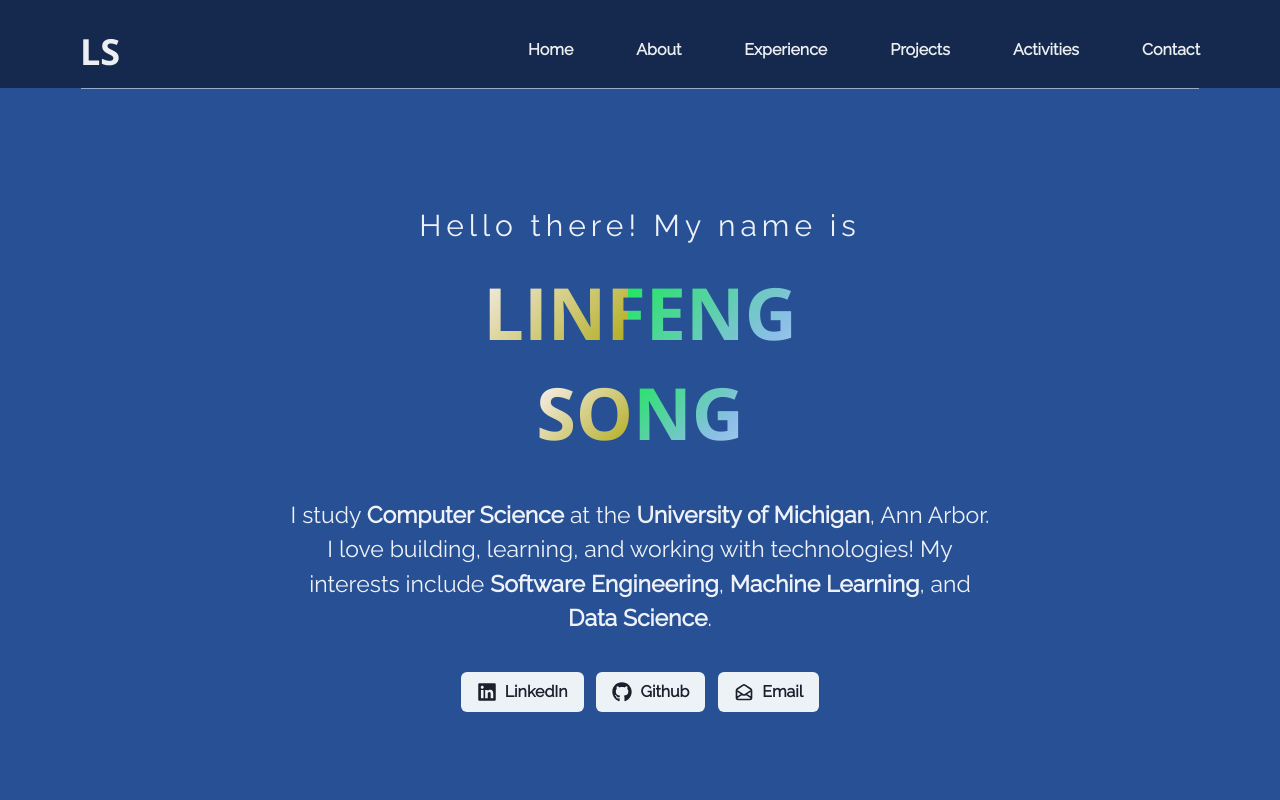
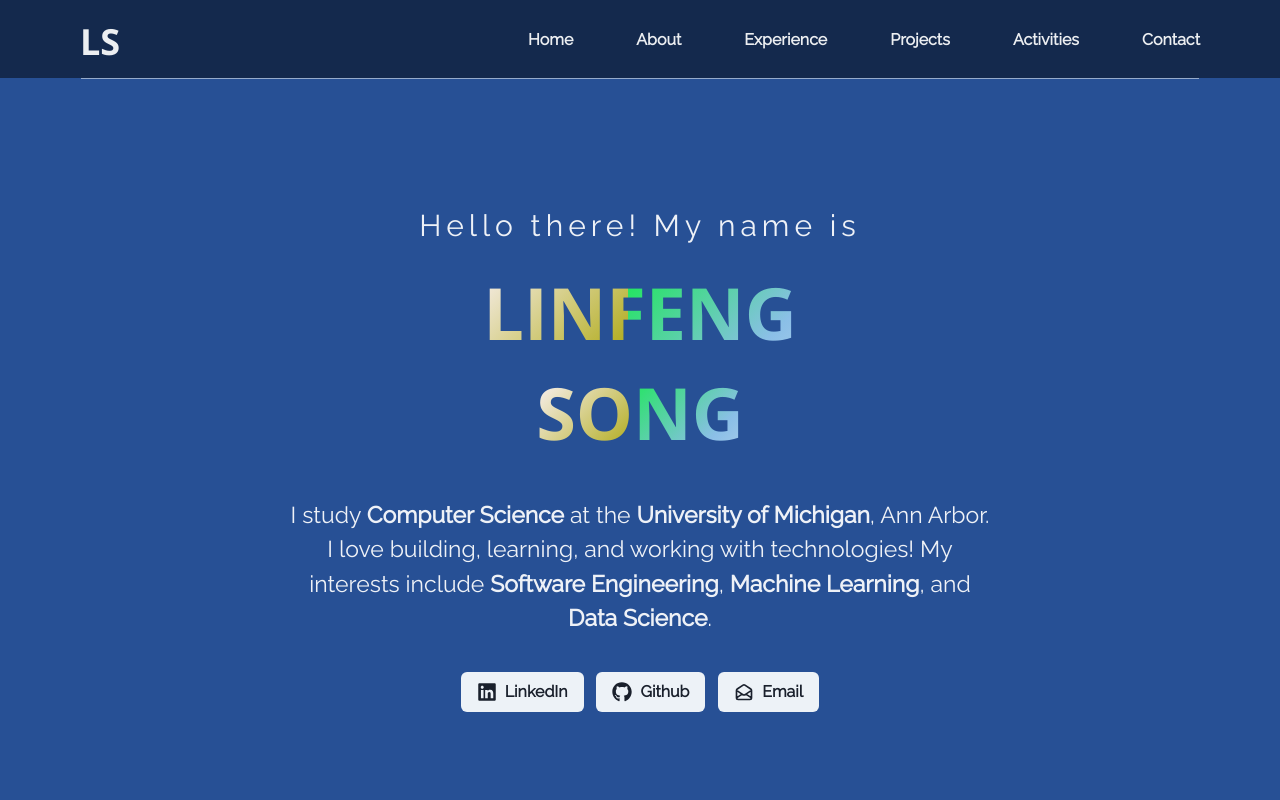
Before and after one commit to OscarSong2003/personalWebsite, a React (Create React App) app: page / in a window 1280 px wide. Shown: the top 800 px of the page. Built offline with nearby package versions, Linux system fonts and the light colour scheme.

Commit message:
shortened navheight

```diff
--- a/src/components/common/NavBar.tsx
+++ b/src/components/common/NavBar.tsx
@@ -15,8 +15,8 @@ const NavBar = (): React.ReactElement => {
 
 
     return (
-        <Box width="100%" position="fixed" top="0px" height="110px">
-            <Flex bg="blackAlpha.600" width="100%" flexDirection="row" px="80px" pt="30px" pb="15px">
+        <Box width="100%" position="fixed" top="0px" height="100px">
+            <Flex bg="blackAlpha.600" width="100%" flexDirection="row" px="80px" pt="20px" pb="15px">
                 <Link href="#home"><Heading color="whiteAlpha.900">LS</Heading></Link>
                 <Spacer />
                 <Flex mt={2} width="60%" flexDirection="row" justifyContent="flex-end">
```
